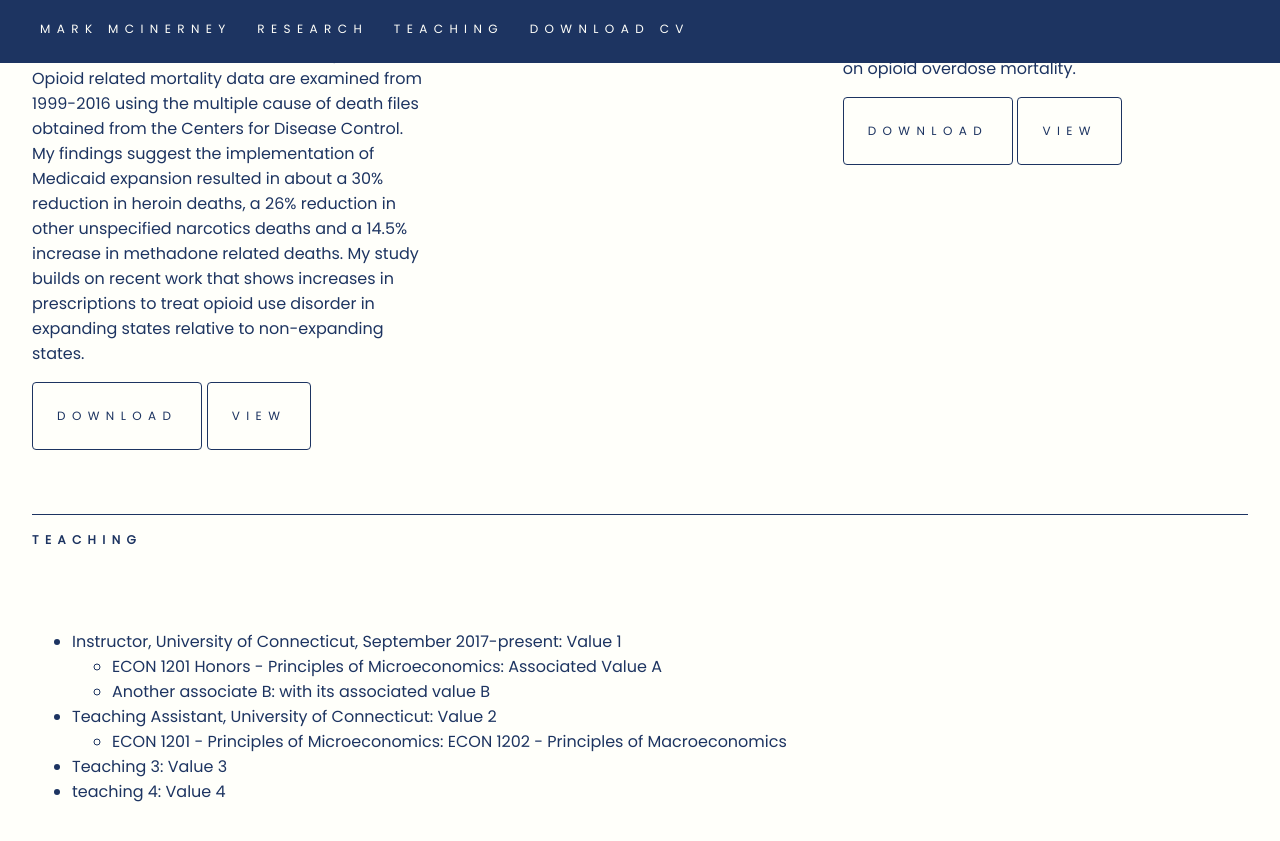
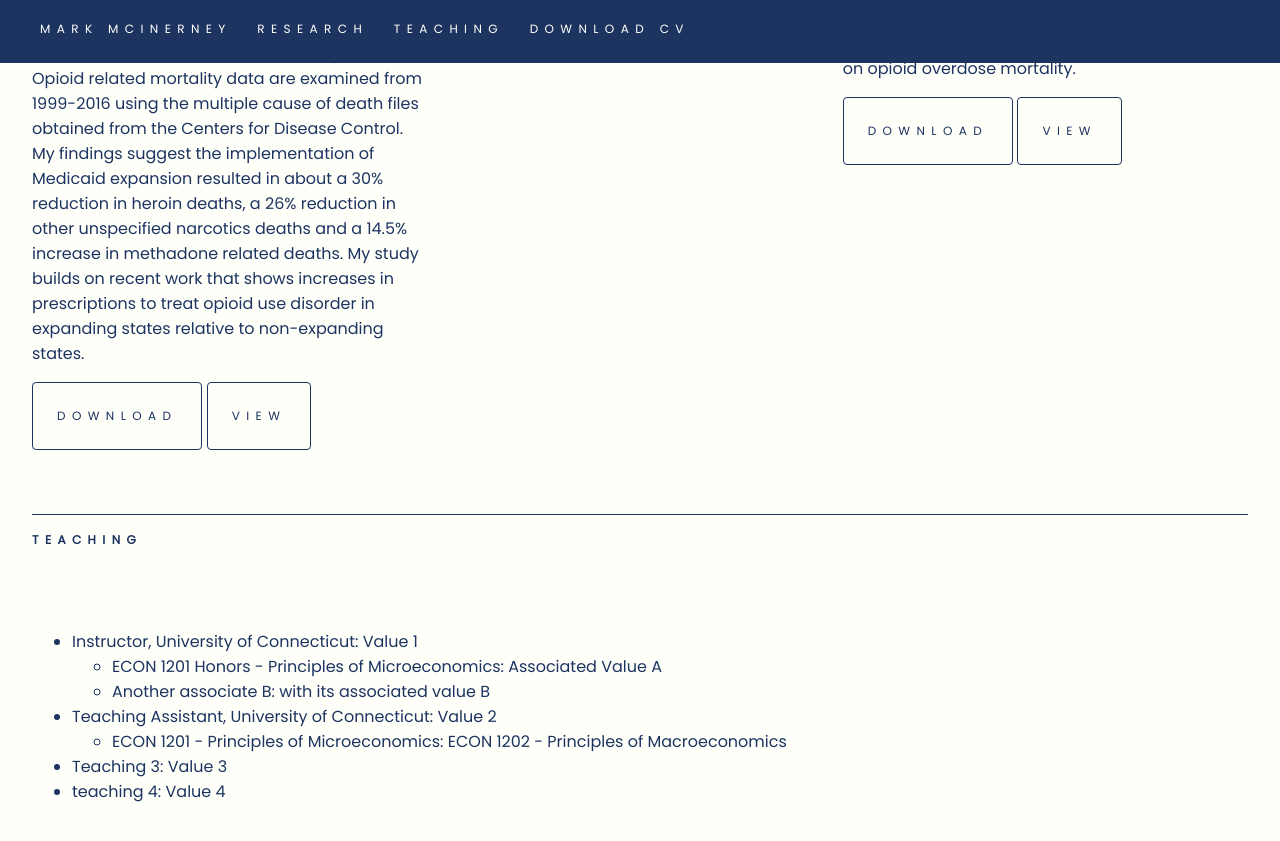
Before and after one commit to mattmotel/markmcinerney, a Jekyll site: the page built from index.md, in a window 1280 px wide and 900 px high, scrolled down 867 px. Shown: the top 841 px of the window. Built offline with Jekyll 4.4.1, drawn with Linux system fonts in a browser that asks for light colours.

Commit message:
Updated Index

```diff
--- a/index.md
+++ b/index.md
@@ -3,7 +3,7 @@ title: About & Teaching
 cv: "/uploads/cv.pdf"
 picture: "/uploads/mark2.jpg"
 teaching:
-- top-level: Instructor, University of Connecticut, September 2017-present
+- top-level: Instructor, University of Connecticut
   arbitrary: Value 1
   nested-teachings:
   - nested: ECON 1201 Honors  - Principles of Microeconomics
```
